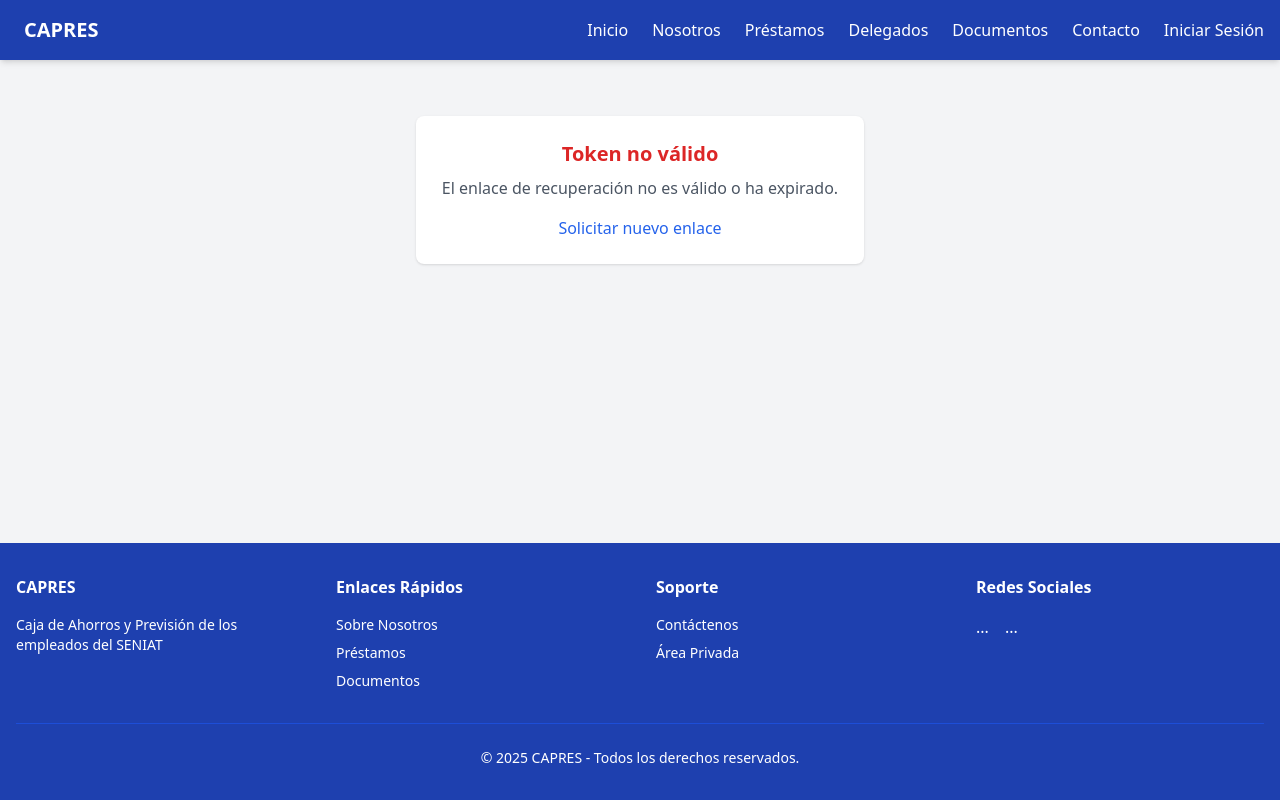
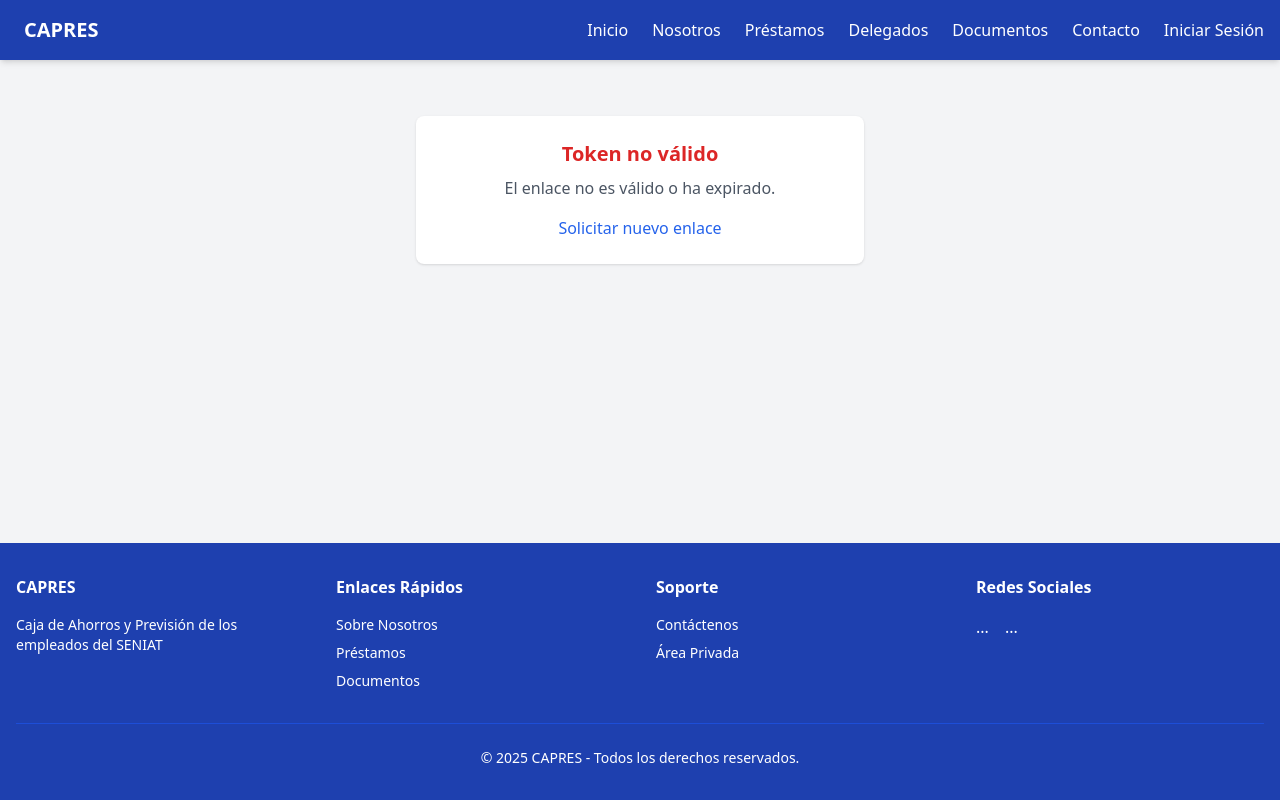
Before and after one commit to edgarjrojaslopez/capres-web, a Next.js app: page /reset-password in a window 1280 px wide. Built offline with nearby package versions, Linux system fonts and the light colour scheme.

Commit message:
Commit 27072025 2400

```diff
--- a/app/reset-password/page.js
+++ b/app/reset-password/page.js
@@ -1,11 +1,11 @@
 // app/reset-password/page.js
 
-'use client';
+'use client'; // ✅ Primera línea
 
 import { useState } from 'react';
-import { useSearchParams } from 'next/navigation';
+import { useSearchParams } from 'next/navigation'; // ✅ Correcto
 
-// ✅ Evita que esta página se prerenderice
+// ✅ Evita prerrenderizado
 export const dynamic = 'force-client';
 
 export default function ResetPassword() {
@@ -46,7 +46,7 @@ export default function ResetPassword() {
       const data = await res.json();
 
       if (res.ok) {
-        setMessage('Contraseña actualizada con éxito. Redirigiendo...');
+        setMessage('Contraseña actualizada. Redirigiendo...');
         setTimeout(() => {
           window.location.href = '/login';
         }, 2000);
@@ -54,7 +54,7 @@ export default function ResetPassword() {
         setMessage(data.error || 'Token inválido o expirado');
       }
     } catch (error) {
-      setMessage('Error de conexión con el servidor.');
+      setMessage('Error de conexión');
     } finally {
       setLoading(false);
     }
@@ -65,7 +65,7 @@ export default function ResetPassword() {
       <div className="max-w-md mx-auto mt-10 p-6 bg-white rounded-lg shadow text-center">
         <h2 className="text-xl font-semibold text-red-600">Token no válido</h2>
         <p className="mt-2 text-gray-600">
-          El enlace de recuperación no es válido o ha expirado.
+          El enlace no es válido o ha expirado.
         </p>
         <a
           href="/forgot-password"
```
